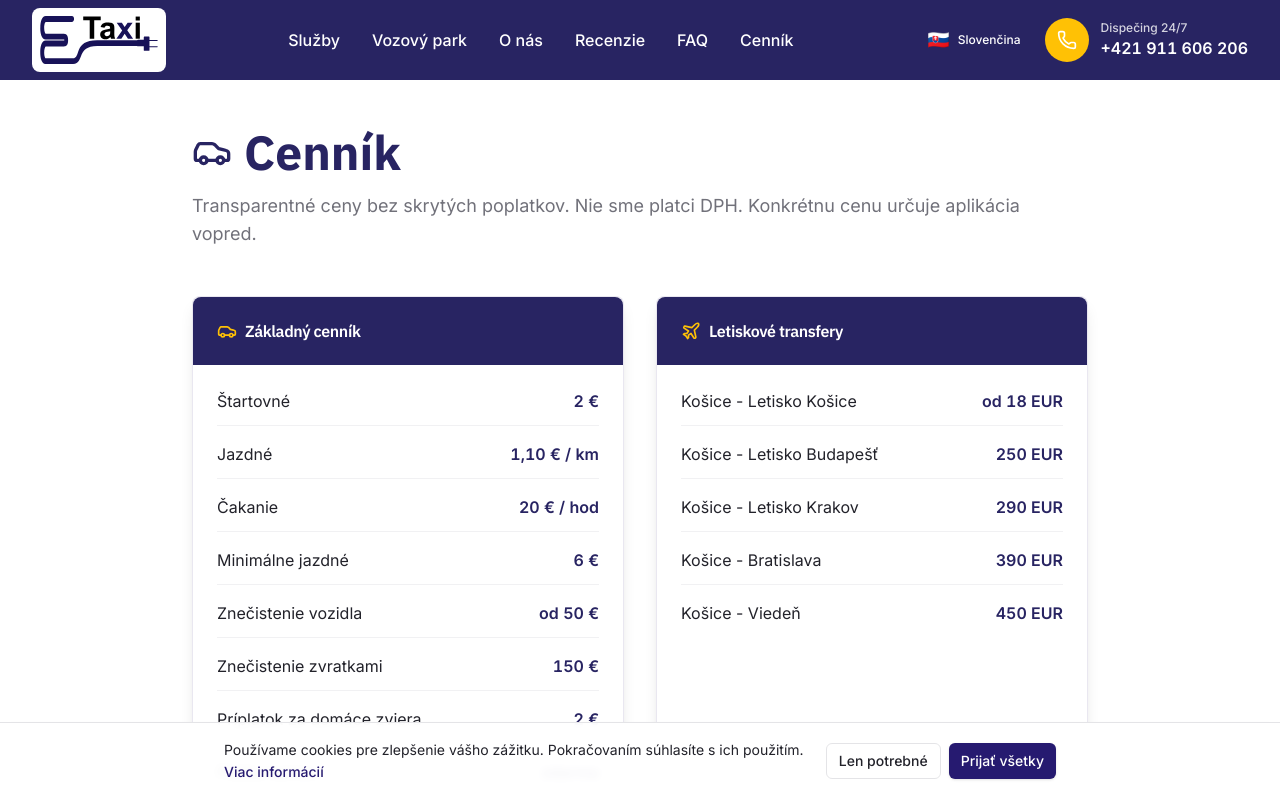
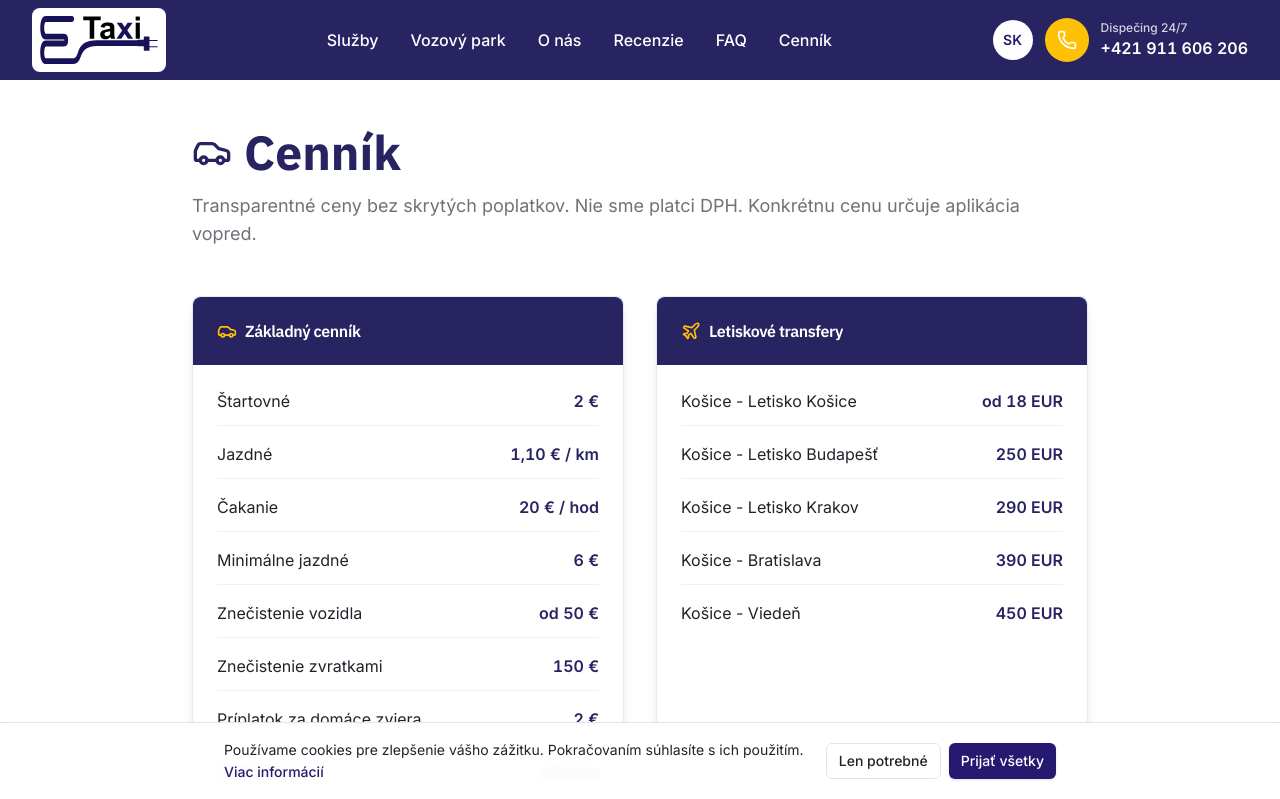
Before and after one commit to peterbejcek/sg-5ee718f3-49be-42fb-857b-8ae5c6e22001-1777794411, a Next.js app: page /cennik in a window 1280 px wide. Shown: the top 799 px of the page. Built offline with nearby package versions, Linux system fonts and the light colour scheme.

Commit message:
feat(i18n): update language switcher to show abbreviations

```diff
--- a/src/components/Header.tsx
+++ b/src/components/Header.tsx
@@ -72,9 +72,7 @@ export function Header() {
 
           {/* Right Side: Language Switcher + Call Button */}
           <div className="hidden md:flex items-center gap-3">
-            <div className={isScrolled ? "" : "text-white"}>
-              <LanguageSwitcher />
-            </div>
+            <LanguageSwitcher isScrolled={isScrolled} />
 
             <Link href="tel:+421911606206" className="flex items-center gap-3 hover:opacity-80 transition-opacity">
               <div className="bg-accent rounded-full p-3">
--- a/src/components/LanguageSwitcher.tsx
+++ b/src/components/LanguageSwitcher.tsx
@@ -8,21 +8,25 @@ import {
   DropdownMenuItem,
   DropdownMenuTrigger,
 } from "@/components/ui/dropdown-menu";
-import { Globe } from "lucide-react";
 import { Button } from "@/components/ui/button";
 
 const languages = [
-  { code: "sk", name: "Slovenčina", flag: "🇸🇰" },
-  { code: "en", name: "English", flag: "🇬🇧" },
-  { code: "de", name: "Deutsch", flag: "🇩🇪" },
-  { code: "ru", name: "Русский", flag: "🇷🇺" },
-  { code: "uk", name: "Українська", flag: "🇺🇦" },
-  { code: "he", name: "עברית", flag: "🇮🇱" },
-  { code: "hu", name: "Magyar", flag: "🇭🇺" },
-  { code: "ar", name: "العربية", flag: "🇸🇦" },
+  { code: "sk", name: "Slovenčina" },
+  { code: "en", name: "English" },
+  { code: "de", name: "Deutsch" },
+  { code: "ru", name: "Русский" },
+  { code: "uk", name: "Українська" },
+  { code: "he", name: "עברית" },
+  { code: "hu", name: "Magyar" },
+  { code: "ar", name: "العربية" },
 ];
 
-export function LanguageSwitcher({ variant = "default" }: { variant?: "default" | "mobile" }) {
+interface LanguageSwitcherProps {
+  variant?: "default" | "mobile";
+  isScrolled?: boolean;
+}
+
+export function LanguageSwitcher({ variant = "default", isScrolled = false }: LanguageSwitcherProps) {
   const router = useRouter();
   const [mounted, setMounted] = useState(false);
 
@@ -33,12 +37,9 @@ export function LanguageSwitcher({ variant = "default" }: { variant?: "default"
   const currentLanguage = languages.find((lang) => lang.code === router.locale) || languages[0];
 
   const changeLanguage = (locale: string) => {
-    // Save preference to localStorage
     if (typeof window !== "undefined") {
       localStorage.setItem("preferredLanguage", locale);
     }
-
-    // Change route with new locale
     router.push(router.pathname, router.asPath, { locale });
   };
 
@@ -50,19 +51,18 @@ export function LanguageSwitcher({ variant = "default" }: { variant?: "default"
     return (
       <div className="px-4 py-2 border-t border-white/20">
         <p className="text-xs text-white/60 mb-2 uppercase font-medium">Language</p>
-        <div className="grid grid-cols-2 gap-2">
+        <div className="grid grid-cols-4 gap-2">
           {languages.map((lang) => (
             <button
               key={lang.code}
               onClick={() => changeLanguage(lang.code)}
-              className={`flex items-center gap-2 px-3 py-2 rounded-lg text-sm transition-colors ${
+              className={`px-3 py-2 rounded-lg text-sm font-medium transition-colors ${
                 router.locale === lang.code
-                  ? "bg-white/20 text-white font-medium"
+                  ? "bg-white/20 text-white"
                   : "text-white/80 hover:bg-white/10"
               }`}
             >
-              <span className="text-lg">{lang.flag}</span>
-              <span>{lang.name}</span>
+              {lang.code.toUpperCase()}
             </button>
           ))}
         </div>
@@ -76,24 +76,26 @@ export function LanguageSwitcher({ variant = "default" }: { variant?: "default"
         <Button
           variant="ghost"
           size="sm"
-          className="gap-2 font-medium hover:bg-primary/10"
+          className={`h-10 w-10 rounded-full font-bold text-sm transition-all ${
+            isScrolled
+              ? "bg-primary text-white hover:bg-primary/90"
+              : "bg-white text-primary hover:bg-white/90"
+          }`}
         >
-          <span className="text-lg">{currentLanguage.flag}</span>
-          <span className="hidden sm:inline">{currentLanguage.name}</span>
-          <Globe className="h-4 w-4 sm:hidden" />
+          {currentLanguage.code.toUpperCase()}
         </Button>
       </DropdownMenuTrigger>
-      <DropdownMenuContent align="end" className="w-48">
+      <DropdownMenuContent align="end" className="w-40">
         {languages.map((lang) => (
           <DropdownMenuItem
             key={lang.code}
             onClick={() => changeLanguage(lang.code)}
-            className={`flex items-center gap-3 cursor-pointer ${
+            className={`flex items-center justify-between cursor-pointer ${
               router.locale === lang.code ? "bg-primary/10 font-medium" : ""
             }`}
           >
-            <span className="text-lg">{lang.flag}</span>
-            <span>{lang.name}</span>
+            <span className="font-bold text-primary">{lang.code.toUpperCase()}</span>
+            <span className="text-sm text-muted-foreground">{lang.name}</span>
           </DropdownMenuItem>
         ))}
       </DropdownMenuContent>
```
